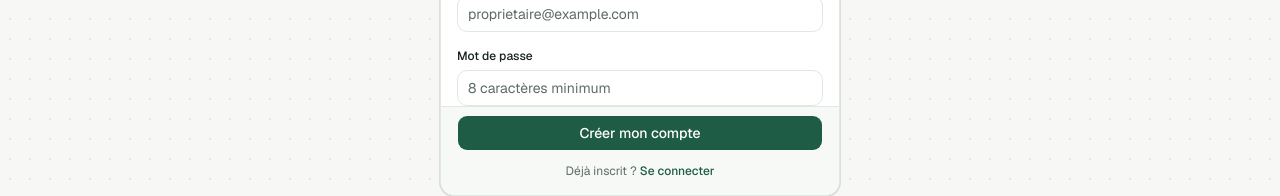
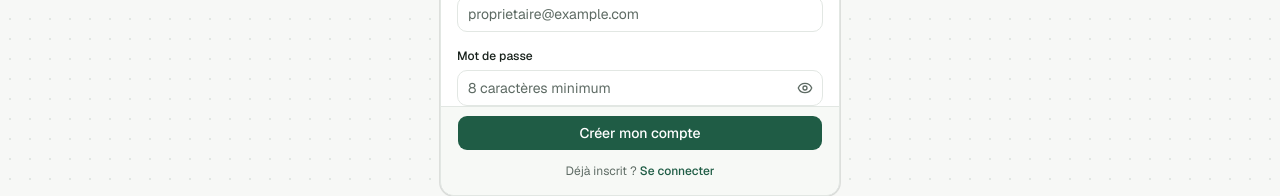
Before and after one commit to Guypss23/bailo, a Next.js app: page /inscription in a window 1280 px wide. Shown: the part 431-627 px from the top of the page. Built offline with nearby package versions, Linux system fonts and the light colour scheme; no server answers.

Commit message:
feat(auth): add password visibility toggle and precise missing env feedback

```diff
--- a/src/app/(auth)/connexion/connexion-form.tsx
+++ b/src/app/(auth)/connexion/connexion-form.tsx
@@ -3,7 +3,7 @@
 import * as React from "react"
 import { useActionState } from "react"
 import Link from "next/link"
-import { Loader2, AlertCircle, Sparkles } from "lucide-react"
+import { Loader2, AlertCircle, Sparkles, Eye, EyeOff } from "lucide-react"
 import { Button } from "@/components/ui/button"
 import { Input } from "@/components/ui/input"
 import { Label } from "@/components/ui/label"
@@ -29,6 +29,7 @@ export function ConnexionForm({ next }: ConnexionFormProps) {
 
   const [email, setEmail] = React.useState("")
   const [password, setPassword] = React.useState("")
+  const [showPassword, setShowPassword] = React.useState(false)
 
   const handleFillDemo = () => {
     setEmail("demo@bailo.ga")
@@ -105,18 +106,33 @@ export function ConnexionForm({ next }: ConnexionFormProps) {
             <Label htmlFor="password" className="text-xs font-medium text-foreground">
               Mot de passe
             </Label>
+            <div className="relative">
               <Input
                 id="password"
                 name="password"
-              type="password"
+                type={showPassword ? "text" : "password"}
                 autoComplete="current-password"
                 required
                 value={password}
                 onChange={(e) => setPassword(e.target.value)}
                 placeholder="••••••••"
                 aria-invalid={Boolean(state?.fieldErrors?.password)}
-              className="h-9 text-sm"
+                className="h-9 text-sm pr-9"
               />
+              <button
+                type="button"
+                onClick={() => setShowPassword((prev) => !prev)}
+                className="absolute right-2.5 top-1/2 -translate-y-1/2 text-muted-foreground hover:text-foreground focus:outline-none focus-visible:ring-1 focus-visible:ring-ring rounded-xs"
+                aria-label={showPassword ? "Masquer le mot de passe" : "Afficher le mot de passe"}
+                tabIndex={-1}
+              >
+                {showPassword ? (
+                  <EyeOff className="w-4 h-4" />
+                ) : (
+                  <Eye className="w-4 h-4" />
+                )}
+              </button>
+            </div>
             {state?.fieldErrors?.password && (
               <p className="text-[11px] text-destructive">
                 {state.fieldErrors.password}
--- a/src/app/(auth)/inscription/inscription-form.tsx
+++ b/src/app/(auth)/inscription/inscription-form.tsx
@@ -3,7 +3,7 @@
 import * as React from "react"
 import { useActionState, useState, useMemo } from "react"
 import Link from "next/link"
-import { Loader2, AlertCircle } from "lucide-react"
+import { Loader2, AlertCircle, Eye, EyeOff } from "lucide-react"
 import { Button } from "@/components/ui/button"
 import { Input } from "@/components/ui/input"
 import { Label } from "@/components/ui/label"
@@ -24,6 +24,7 @@ export function InscriptionForm() {
     null
   )
   const [password, setPassword] = useState("")
+  const [showPassword, setShowPassword] = useState(false)
 
   // Calculate password strength
   const strength = useMemo(() => {
@@ -137,18 +138,33 @@ export function InscriptionForm() {
                 </span>
               )}
             </div>
+            <div className="relative">
               <Input
                 id="password"
                 name="password"
-              type="password"
+                type={showPassword ? "text" : "password"}
                 autoComplete="new-password"
                 required
                 value={password}
                 onChange={(e) => setPassword(e.target.value)}
                 placeholder="8 caractères minimum"
                 aria-invalid={Boolean(state?.fieldErrors?.password)}
-              className="h-9 text-sm"
+                className="h-9 text-sm pr-9"
               />
+              <button
+                type="button"
+                onClick={() => setShowPassword((prev) => !prev)}
+                className="absolute right-2.5 top-1/2 -translate-y-1/2 text-muted-foreground hover:text-foreground focus:outline-none focus-visible:ring-1 focus-visible:ring-ring rounded-xs"
+                aria-label={showPassword ? "Masquer le mot de passe" : "Afficher le mot de passe"}
+                tabIndex={-1}
+              >
+                {showPassword ? (
+                  <EyeOff className="w-4 h-4" />
+                ) : (
+                  <Eye className="w-4 h-4" />
+                )}
+              </button>
+            </div>
 
             {/* Password strength indicator bars */}
             {password.length > 0 && (
--- a/src/lib/auth/index.ts
+++ b/src/lib/auth/index.ts
@@ -27,6 +27,19 @@ import {
   recordLoginAttempt,
   resetLoginAttempts,
 } from "./rate-limit"
+
+function getMissingVercelEnvMessage(): string {
+  const missing: string[] = []
+  if (!process.env.NEXT_PUBLIC_SUPABASE_URL) missing.push("NEXT_PUBLIC_SUPABASE_URL")
+  if (!process.env.NEXT_PUBLIC_SUPABASE_ANON_KEY) missing.push("NEXT_PUBLIC_SUPABASE_ANON_KEY")
+  if (!process.env.SUPABASE_SERVICE_ROLE_KEY) missing.push("SUPABASE_SERVICE_ROLE_KEY")
+  if (!process.env.AUTH_SECRET) missing.push("AUTH_SECRET")
+
+  if (missing.length > 0) {
+    return `Variable(s) manquante(s) sur Vercel : ${missing.join(", ")}. Ajoutez-les dans Settings > Environment Variables puis cliquez sur Redeploy.`
+  }
+  return "Supabase n'est pas encore actif sur ce déploiement. Allez dans Deployments > ... > Redeploy sur Vercel pour appliquer vos variables."
+}
 
 export interface AuthenticatedUser {
   user: User
@@ -174,7 +187,7 @@ export async function signUp(params: {
   if (process.env.VERCEL && !isSupabaseConfigured()) {
     return {
       success: false,
-      error: "Supabase n'est pas configuré sur Vercel. Veuillez renseigner les variables d'environnement dans les paramètres de votre projet Vercel.",
+      error: getMissingVercelEnvMessage(),
     }
   }
 
@@ -289,7 +302,7 @@ export async function signIn(params: {
   if (process.env.VERCEL && !isSupabaseConfigured()) {
     return {
       success: false,
-      error: "Supabase n'est pas configuré sur Vercel. Veuillez renseigner les variables d'environnement dans les paramètres de votre projet Vercel.",
+      error: getMissingVercelEnvMessage(),
     }
   }
 
```
Lines whose indentation alone changed are shown as unchanged.
